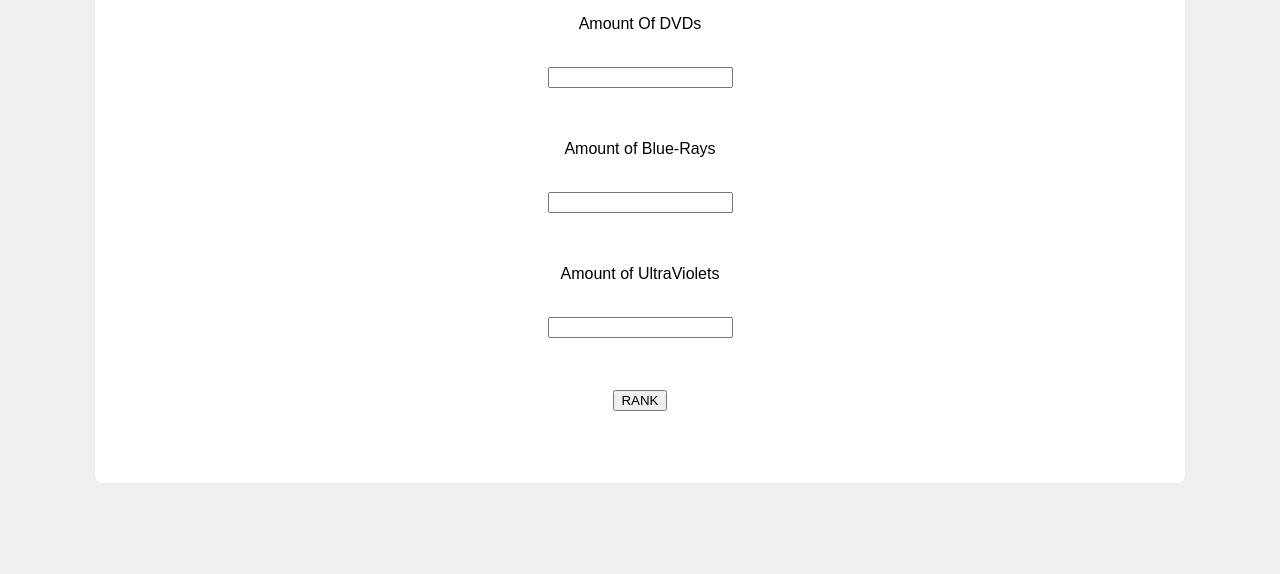
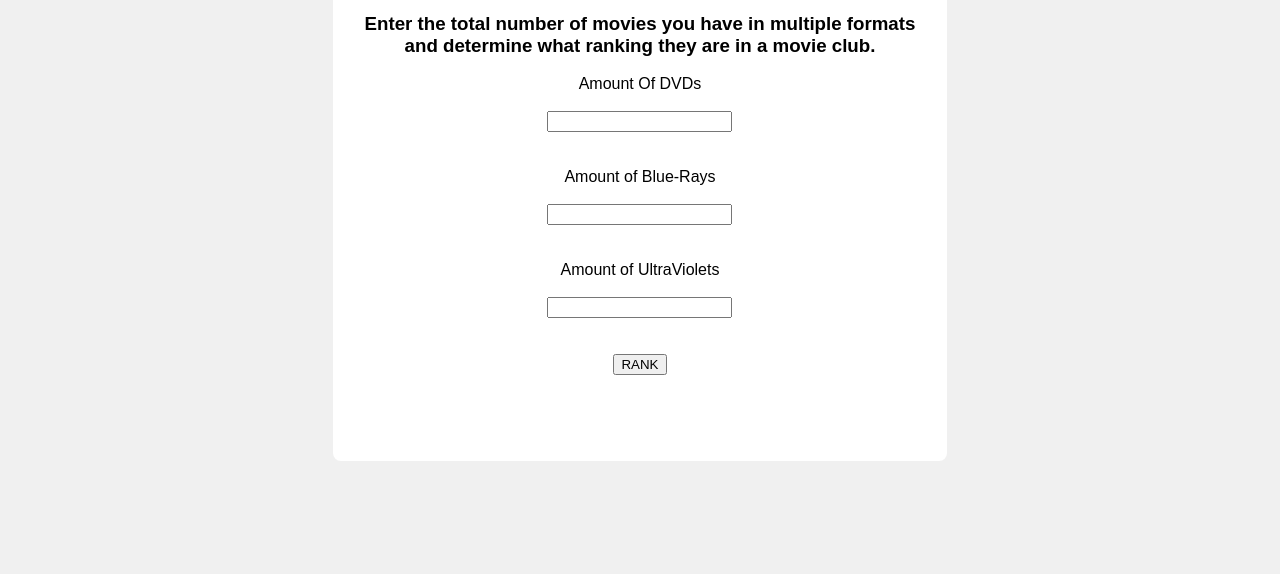
Before and after one commit to pharaohmak/movie-star, a plain HTML site: page index.html in a window 1280 px wide. Shown: the part 226-800 px from the top of the page. Drawn offline with Linux system fonts and the light colour scheme.

Commit message:
updated styles

```diff
--- a/index.html
+++ b/index.html
@@ -11,7 +11,8 @@
 <body>
   <div class="container">
     <h1>Movie Star</h1>
-    <h3>Enter the total number of movies you have in multiple formats and determine what ranking they are in a movie
+    <h3>Enter the total number of movies you have in multiple formats <br>and determine what ranking they are in a movie
+
       club.</h3>
 
     <form id="problem2">
--- a/styles.css
+++ b/styles.css
@@ -14,6 +14,10 @@ body {
     padding: 2rem;
     border-radius: 8px;
     box-sizing: 0 0 10px rgba( 0, 0, 0, 0.1);
+    display: flex;
+    flex-direction: column;
+    align-items: center;
+    justify-content: center;
 }
 
 h1 {
@@ -27,7 +31,6 @@ form {
     flex-direction: column;
     justify-content: center;
     align-items: center;
-    gap: 0.5rem;
 }
 
 input[type="text"] {
```
